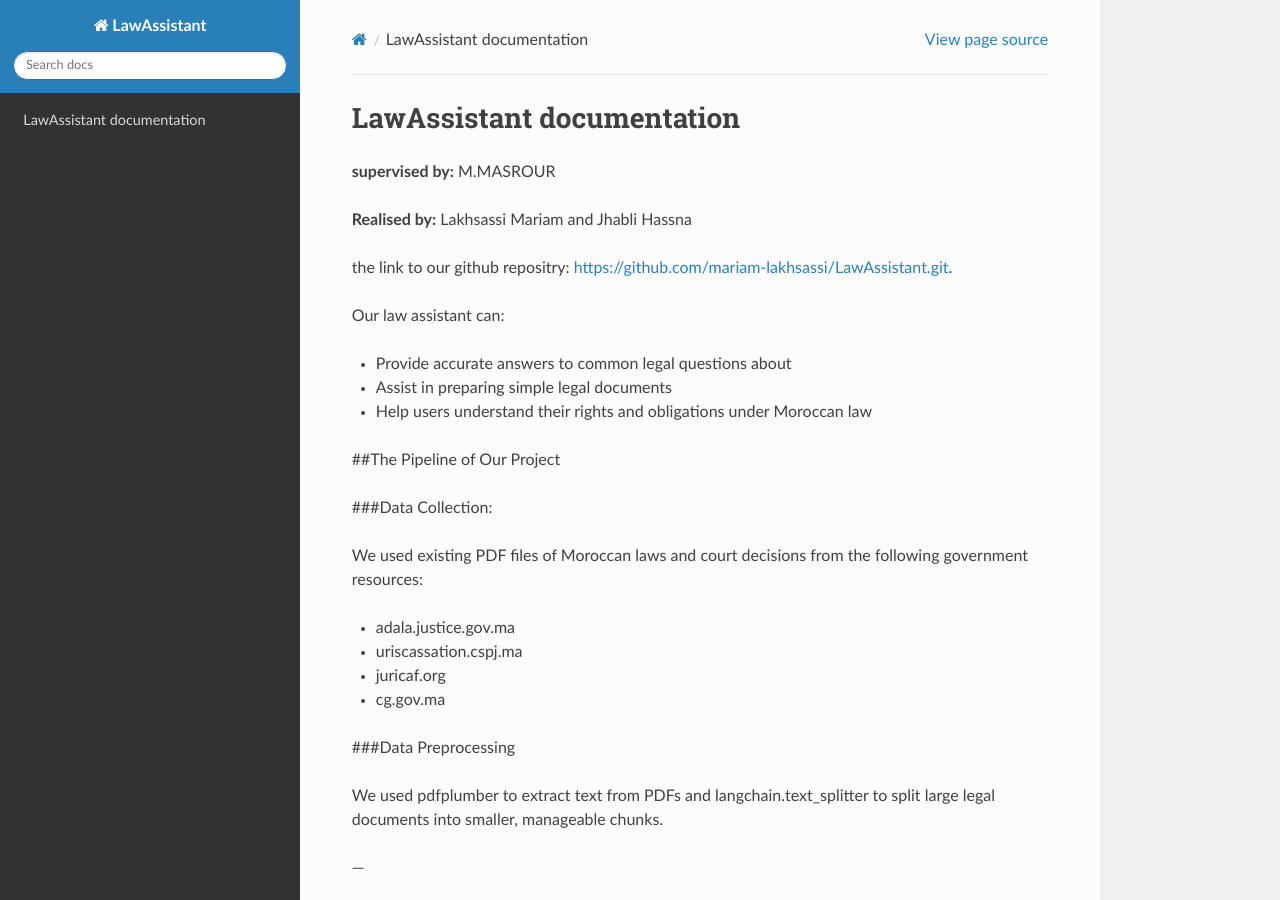
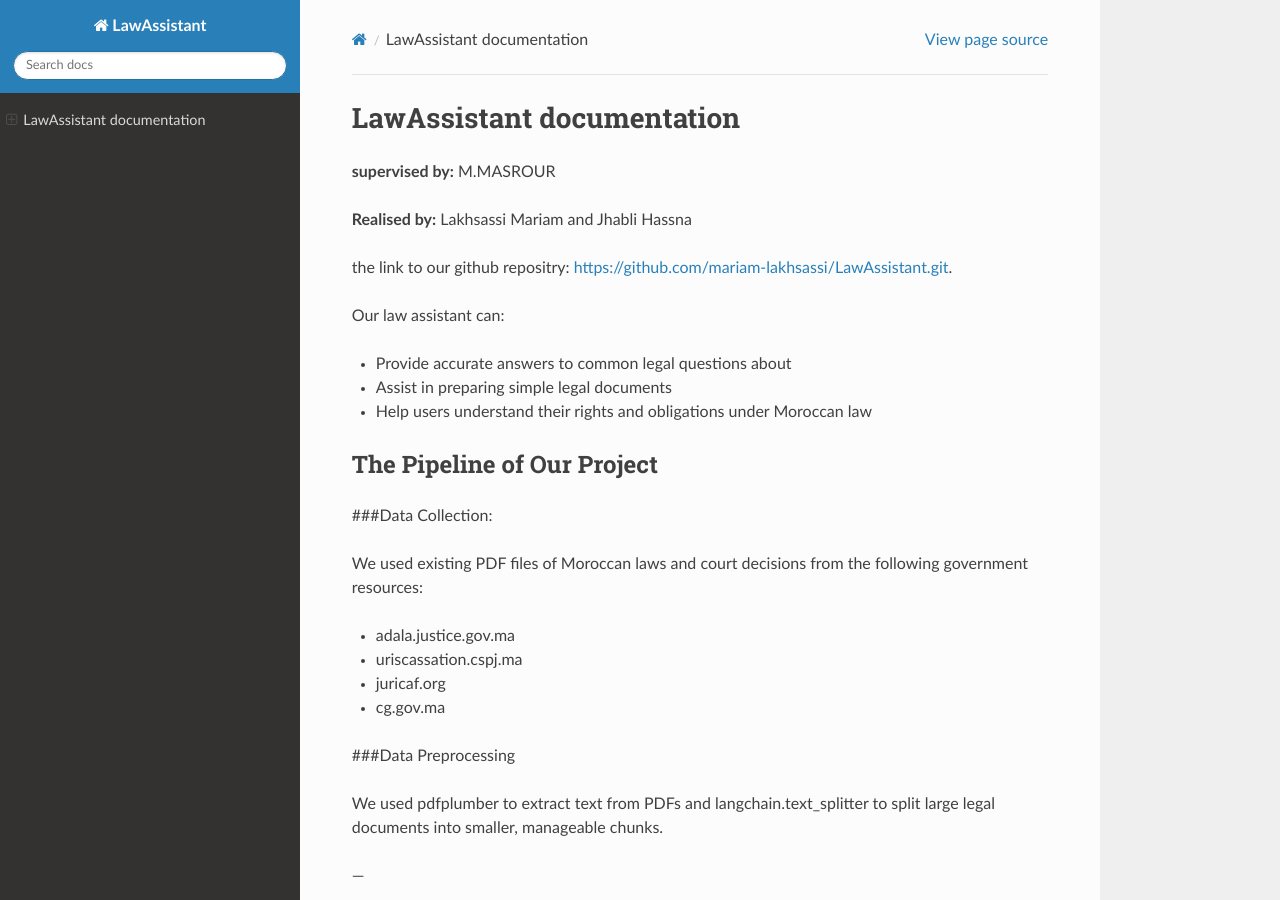
Before and after one commit to mariam-lakhsassi/LawAssistant, a Sphinx documentation site: the page built from docs/source/index.rst, in a window 1280 px wide and 900 px high. Built offline with Sphinx 7.4.7 and the Read the Docs theme 3.1.0, drawn with Linux system fonts in a browser that asks for light colours.

```diff
--- a/docs/source/index.rst
+++ b/docs/source/index.rst
@@ -19,7 +19,9 @@ Our law assistant can:
 * Assist in preparing simple legal documents
 * Help users understand their rights and obligations under Moroccan law
 
-##The Pipeline of Our Project
+=================
+The Pipeline of Our Project
+=================
 
 ###Data Collection:
 
```
